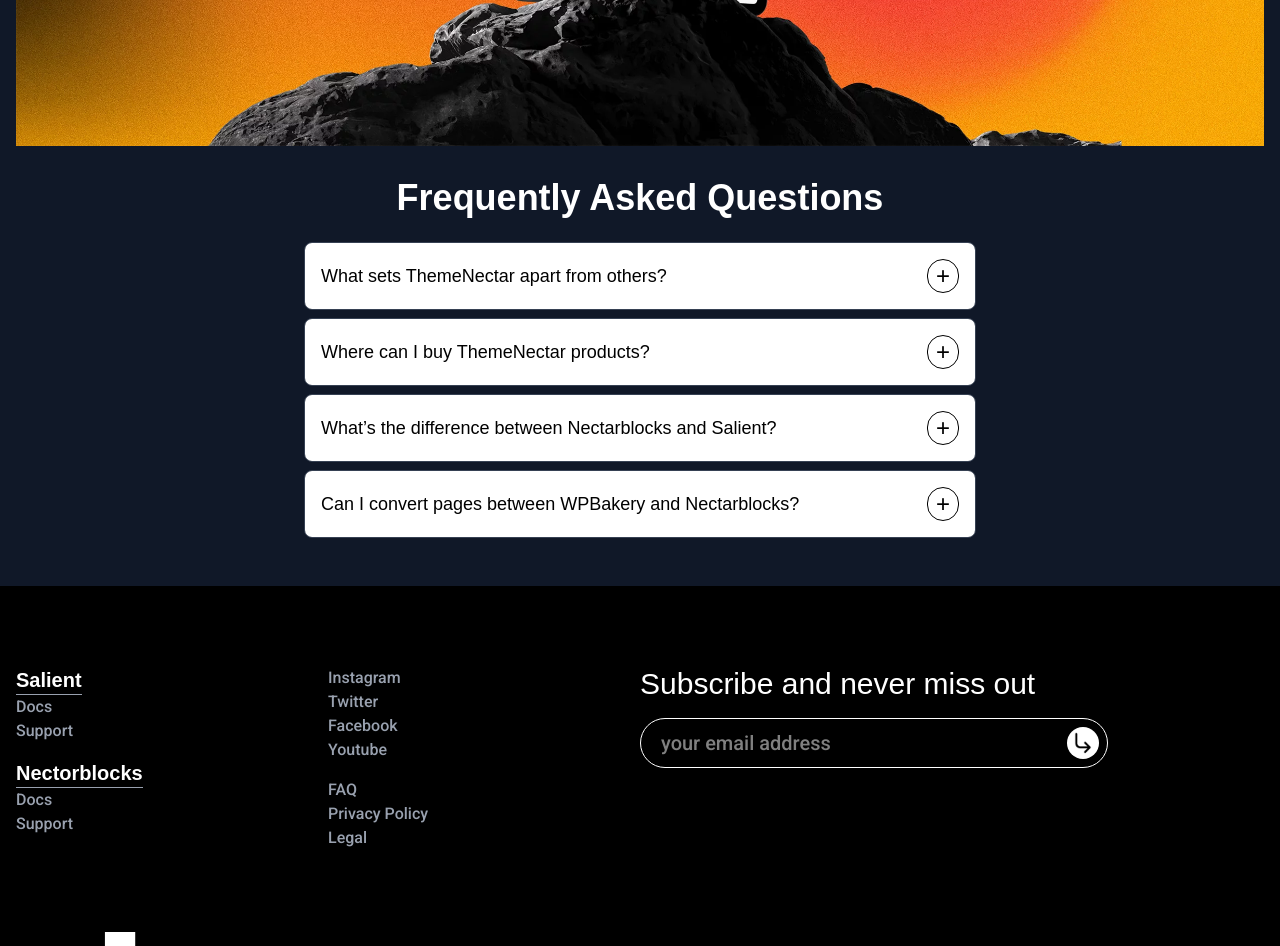
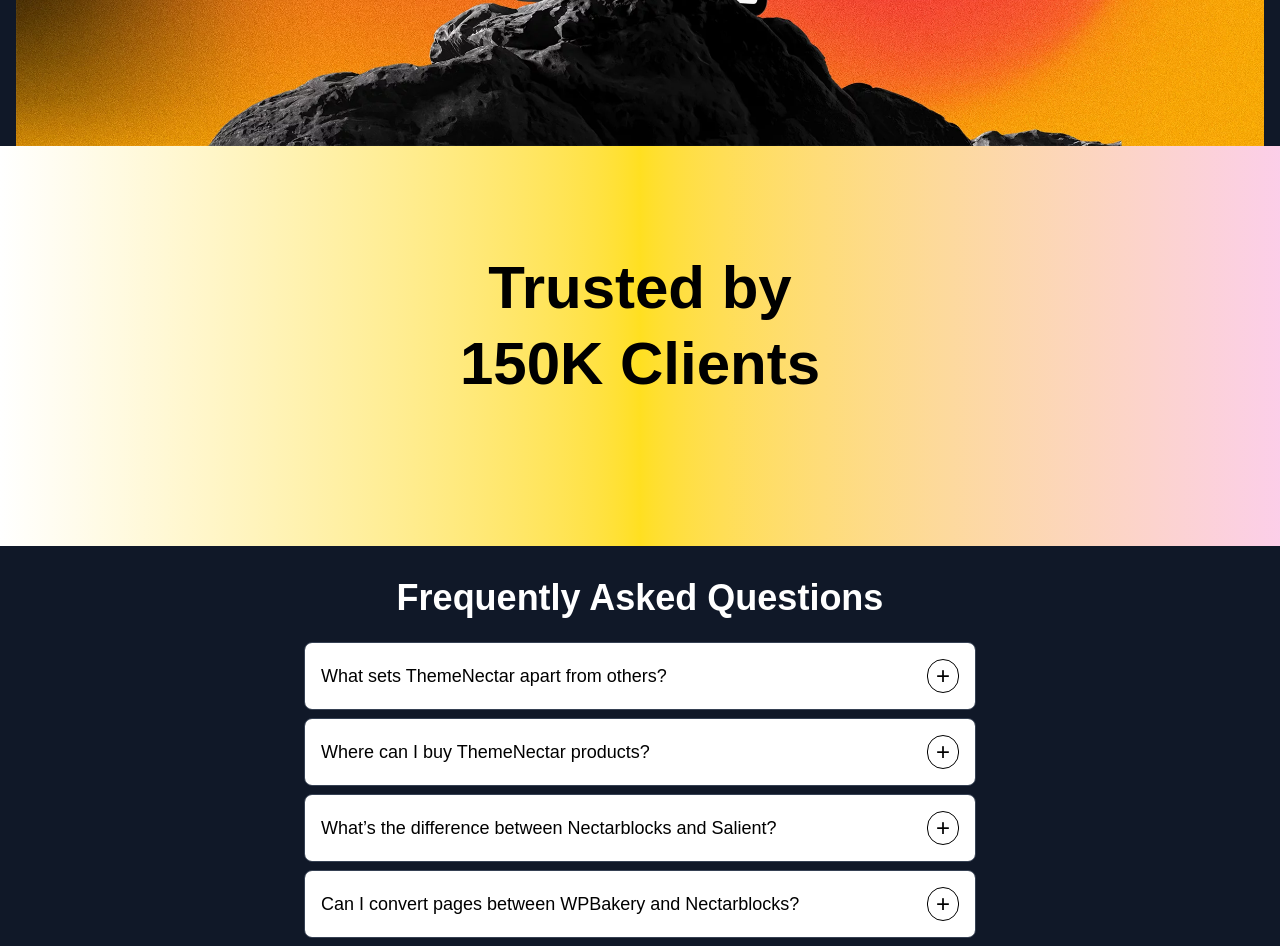
Before and after one commit to SandeepKumar70/SkyByteHub, a plain HTML site: page index.html in a window 1280 px wide. Shown: the part 2750-3696 px from the top of the page. Drawn offline with nearby package versions, Linux system fonts and the light colour scheme; files that its build step writes are made by us from their sources; files whose address does not match are found by name; a web font is replaced by a local one.

Commit message:
added trusted section

```diff
--- a/assets/script.js
+++ b/assets/script.js
@@ -7,6 +7,32 @@ window.addEventListener("scroll", () => {
   floatingSection.style.width = `${newSize}%`;
   floatingSection.style.height = `${newSize}vh`;
 });
+// trusted section
+const textArray = ["Top Designers", "150K Clients"];
+let index = 0;
+let charIndex = 0;
+let isDeleting = false;
+
+function typeEffect() {
+    let currentText = textArray[index];
+    let displayText = isDeleting
+        ? currentText.substring(0, charIndex--)
+        : currentText.substring(0, charIndex++);
+
+    document.getElementById("dynamicText").textContent = displayText;
+
+    if (!isDeleting && charIndex === currentText.length + 1) {
+        setTimeout(() => isDeleting = true, 1500);
+    } else if (isDeleting && charIndex === 0) {
+        isDeleting = false;
+        index = (index + 1) % textArray.length;
+    }
+
+    setTimeout(typeEffect, isDeleting ? 50 : 100);
+}
+
+typeEffect();
+
 // faq
 document.addEventListener("DOMContentLoaded", function () {
   const detailsElements = document.querySelectorAll("#faq-container details");
--- a/index.html
+++ b/index.html
@@ -117,8 +117,16 @@
       </div>
     </section>
 
+    <!-- Trusted section  -->
+    <section class="bg-gradient-to-r from-white via-yellow-300 to-pink-200 text-6xl font-bold text-black text-center p-10  h-[400px]">
+    <div class="space-y-4 mt-18">
+      <h1>Trusted by</h1>
+      <h1 id="dynamicText">Industry Leaders</h1>
+    </div>
+  </section>
+
     <!-- FAQ section  -->
-    <section class="w-full max-w-2xl mx-auto py-8">
+    <section class="w-full max-w-2xl mx-auto py-8 ">
       <h1 class="text-4xl font-bold text-center mb-6">Frequently Asked Questions</h1>
 
       <div class="space-y-2" id="faq-container">
```
